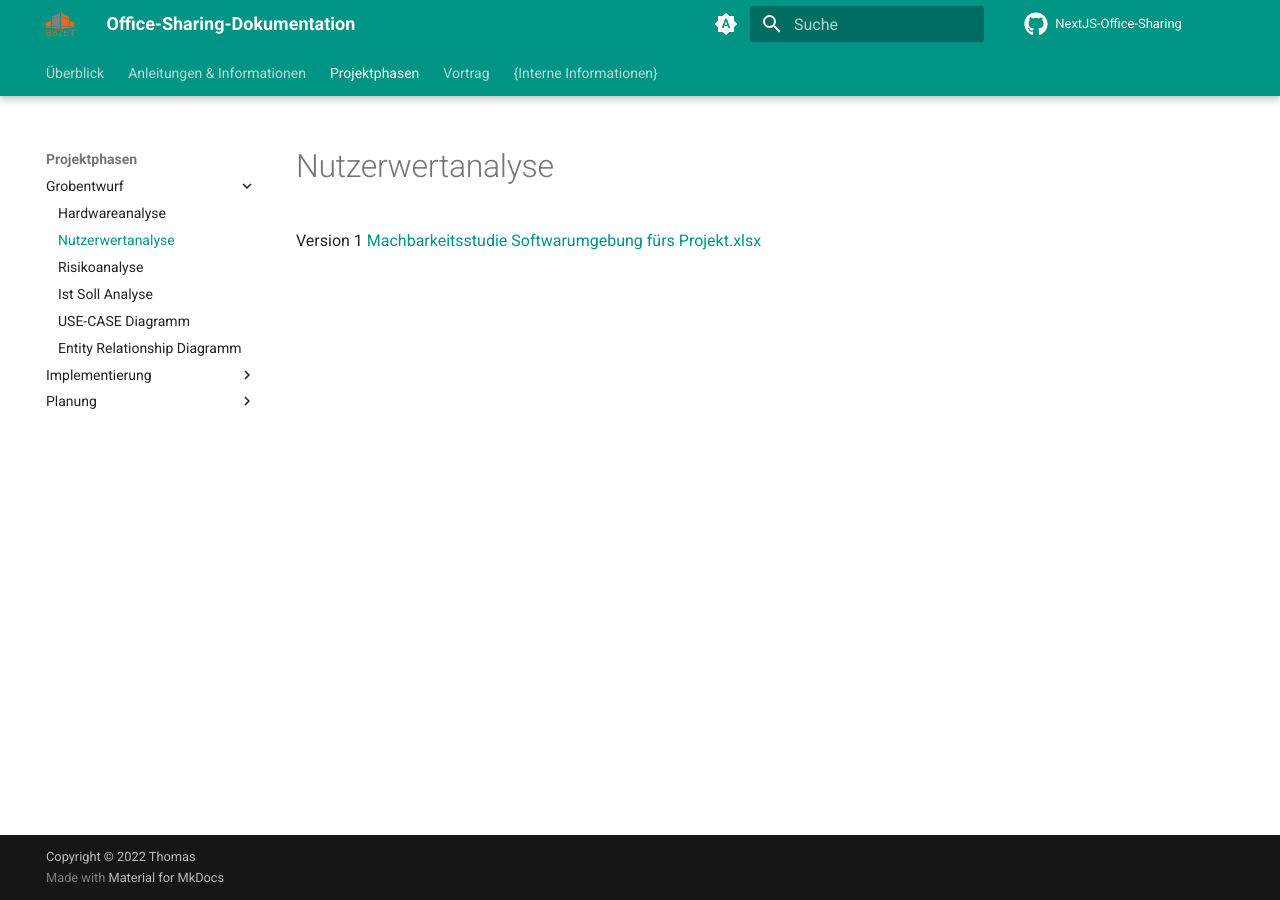
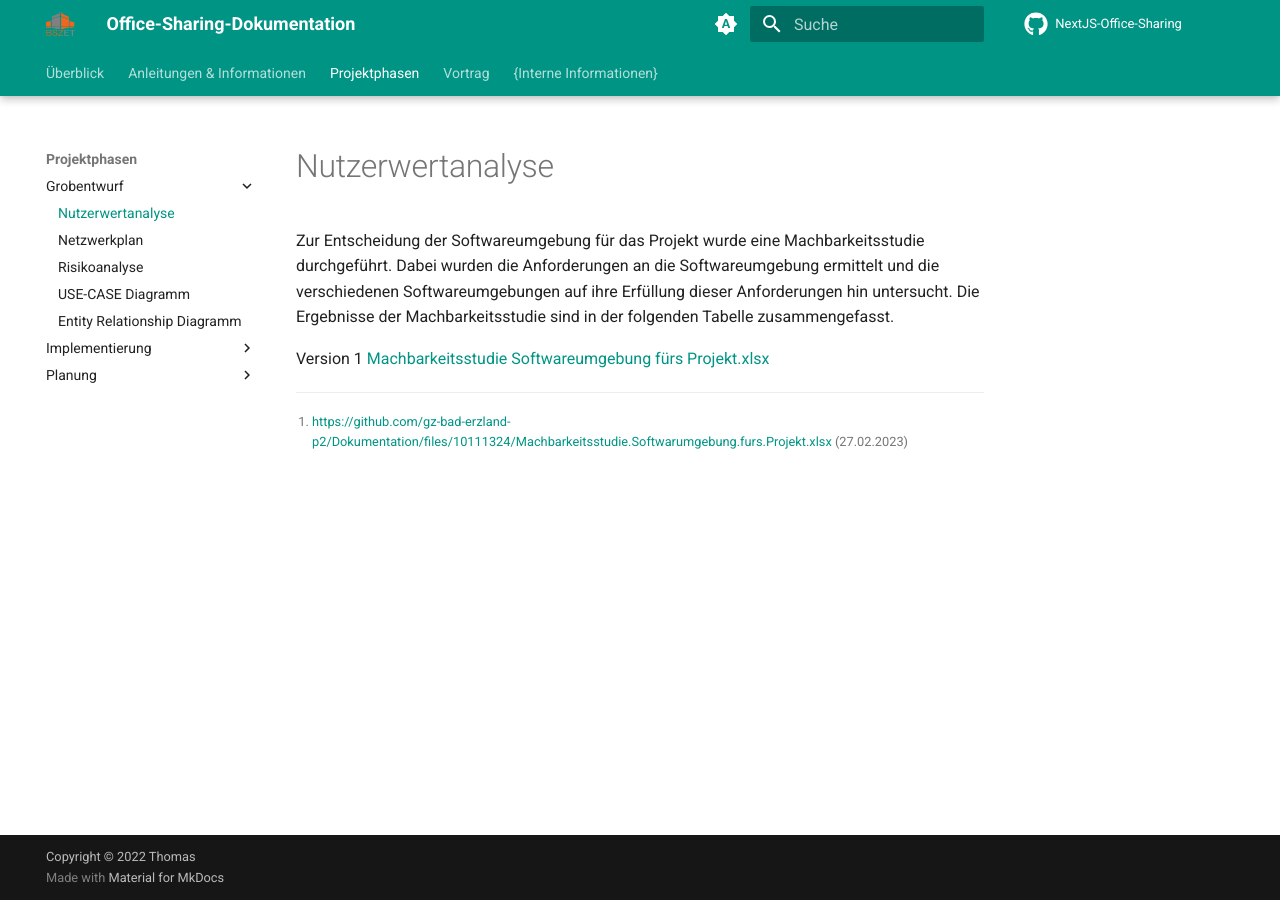
Before and after one commit to gz-bad-erzland-p2/Dokumentation, an MkDocs documentation site: the page built from docs/projektphasen/grobentwurf/10_nutzerwertanalyse.md, in a window 1280 px wide. Built offline with MkDocs 1.6.1 and Material for MkDocs 9.7.7, drawn with Linux system fonts in a browser that asks for light colours; comment, search, counter and statistics services are not loaded.

Commit message:
more restructure

```diff
--- a/docs/projektphasen/grobentwurf/00_hardwareanalyse.md
+++ /dev/null
@@ -1 +0,0 @@
-# Hardwareanalyse
--- a/docs/projektphasen/grobentwurf/10_nutzerwertanalyse.md
+++ b/docs/projektphasen/grobentwurf/10_nutzerwertanalyse.md
@@ -1,4 +1,8 @@
 # Nutzerwertanalyse
 
+Zur Entscheidung der Softwareumgebung für das Projekt wurde eine Machbarkeitsstudie durchgeführt. Dabei wurden die Anforderungen an die Softwareumgebung ermittelt und die verschiedenen Softwareumgebungen auf ihre Erfüllung dieser Anforderungen hin untersucht. Die Ergebnisse der Machbarkeitsstudie sind in der folgenden Tabelle zusammengefasst.
+
 Version 1
-[Machbarkeitsstudie Softwarumgebung fürs Projekt.xlsx](https://github.com/gz-bad-erzland-p2/Dokumentation/files/10111324/Machbarkeitsstudie.Softwarumgebung.furs.Projekt.xlsx)
+[Machbarkeitsstudie Softwareumgebung fürs Projekt.xlsx](https://github.com/gz-bad-erzland-p2/Dokumentation/files/10111324/Machbarkeitsstudie.Softwarumgebung.furs.Projekt.xlsx)
+
+[^1]: https://github.com/gz-bad-erzland-p2/Dokumentation/files/10111324/Machbarkeitsstudie.Softwarumgebung.furs.Projekt.xlsx (27.02.2023)
--- a/mkdocs.yml
+++ b/mkdocs.yml
@@ -22,12 +22,10 @@ theme:
     - navigation.tabs
     - navigation.tracking
     - navigation.tabs.sticky
-    #    - toc.integrate
     - navigation.top
     - search.highlight
     - search.suggest
     - search.share
-#    - header.autohide
 
   # Color scheme
   palette:
```
Also changed, not shown: docs/projektphasen/grobentwurf/30_soll-ist.md (deleted, +0 -18 lines), docs/projektphasen/grobentwurf/40_use-case.md (+2 -1 lines), docs/projektphasen/grobentwurf/41_erd.md (deleted, +0 -2 lines), docs/projektphasen/planung/30_soll-ist.md (added, +19 -0 lines), docs/projektphasen/grobentwurf/20_netzwerkplan.md (renamed from docs/projektphasen/planung/20_netzwerkplan.md), docs/projektphasen/grobentwurf/45-ERD.md (renamed from docs/projektphasen/planung/45-ERD.md).
